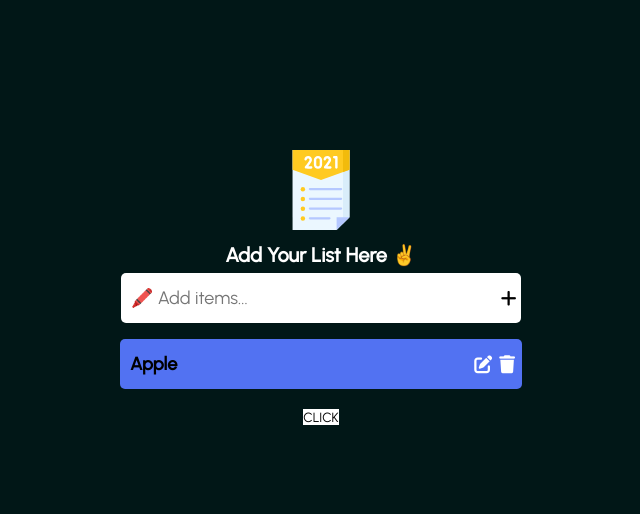
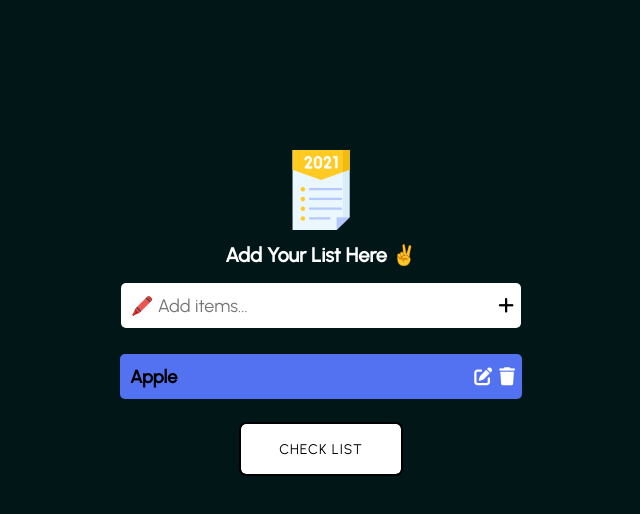
Before and after one commit to Rajan-7/JsLibrary, a React (Create React App) app: page / in a window 1280 px wide. Shown: the top 514 px of the page, without its empty margins (319-959 px from the left). Built offline with nearby package versions, Linux system fonts and the light colour scheme; a web font is replaced by a local one.

Commit message:
UI completed for T0-do project

```diff
--- a/src/components/Project/t0-do/Todo.js
+++ b/src/components/Project/t0-do/Todo.js
@@ -40,7 +40,7 @@ const Todo = () => {
 
           <div className="removeItems">
             <button className="btn effect04" data-sm-link-text="REMOVE ALL">
-              <span>CLICK</span>
+              <span>Check List</span>
             </button>
           </div>
         </div>
--- a/src/components/Project/t0-do/style.css
+++ b/src/components/Project/t0-do/style.css
@@ -32,7 +32,7 @@ html {
     }
 
     & .addItems {
-      margin-top: 0.5rem;
+      margin-top: 1.5rem;
       text-align: center;
       display: flex;
       align-items: center;
@@ -40,7 +40,7 @@ html {
       border: 1px solid transparent;
 
       & input {
-        height: 5rem;
+        height: 4.5rem;
         padding: 0 1rem;
         min-width: 40rem;
         border: none;
@@ -56,14 +56,14 @@ html {
       & .plus {
         & .fas {
           font-size: 1.8rem;
-          margin-left: -2.5rem;
+          margin-left: -3rem;
           background-color: #fff;
         }
       }
     }
 
     & .showItems {
-      margin: 1.5rem 0;
+      margin: 2.5rem 0;
       background-color: #5272f2;
       min-width: 40rem;
       border-radius: 0.5rem;
@@ -74,7 +74,7 @@ html {
 
       & .eachItems {
         cursor: pointer;
-        height: 5rem;
+        height: 4.5rem;
         display: flex;
         justify-content: space-between;
         align-items: center;
@@ -93,7 +93,8 @@ html {
 
         &:hover {
           background-color: #fff;
-          color: blue;
+          color: #164fdd;
+
           & .fa-edit {
             color: #1aacac;
           }
@@ -109,7 +110,77 @@ html {
 
       & .btn {
         border: none;
+        height: 5rem;
+        width: 16rem;
+        cursor: pointer;
         background-color: #fff;
+        border-radius: 0.5rem;
+        -webkit-border-radius: 0.5rem;
+        -moz-border-radius: 0.5rem;
+        -ms-border-radius: 0.5rem;
+        -o-border-radius: 0.5rem;
+
+        & span {
+          font-size: 1.4rem;
+          letter-spacing: 0.1rem;
+          text-transform: uppercase;
+        }
+
+        &:hover {
+          text-decoration: none;
+        }
+      }
+
+      & .effect04 {
+        --uismLinkDisplay: var(--smLinkDisplay, inline-flex);
+        display: var(--uismLinkDisplay);
+        outline: 0.2rem solid black;
+        position: relative;
+        overflow: hidden;
+
+        &:hover {
+          background-color: #164fdd;
+        }
+
+        &::before,
+        span {
+          margin: auto;
+          transition-timing-function: linear;
+          transition-duration: 0.4s;
+        }
+
+        &:hover span {
+          transform: translateY(-400%);
+          -webkit-transform: translateY(-400%);
+          -moz-transform: translateY(-400%);
+          -ms-transform: translateY(-400%);
+          -o-transform: translateY(-400%);
+        }
+
+        &::before {
+          content: attr(data-sm-link-text);
+          position: absolute;
+          left: 25%;
+          top: 35%;
+          transform: translateY(500%);
+          -webkit-transform: translateY(500%);
+          -moz-transform: translateY(500%);
+          -ms-transform: translateY(500%);
+          -o-transform: translateY(500%);
+        }
+
+        &:hover::before {
+          transform: translateY(0%);
+          -webkit-transform: translateY(0%);
+          -moz-transform: translateY(0%);
+          -ms-transform: translateY(0%);
+          -o-transform: translateY(0%);
+        }
+
+        &::before {
+          color: #fff;
+          letter-spacing: .05rem;
+        }
       }
     }
   }
```
